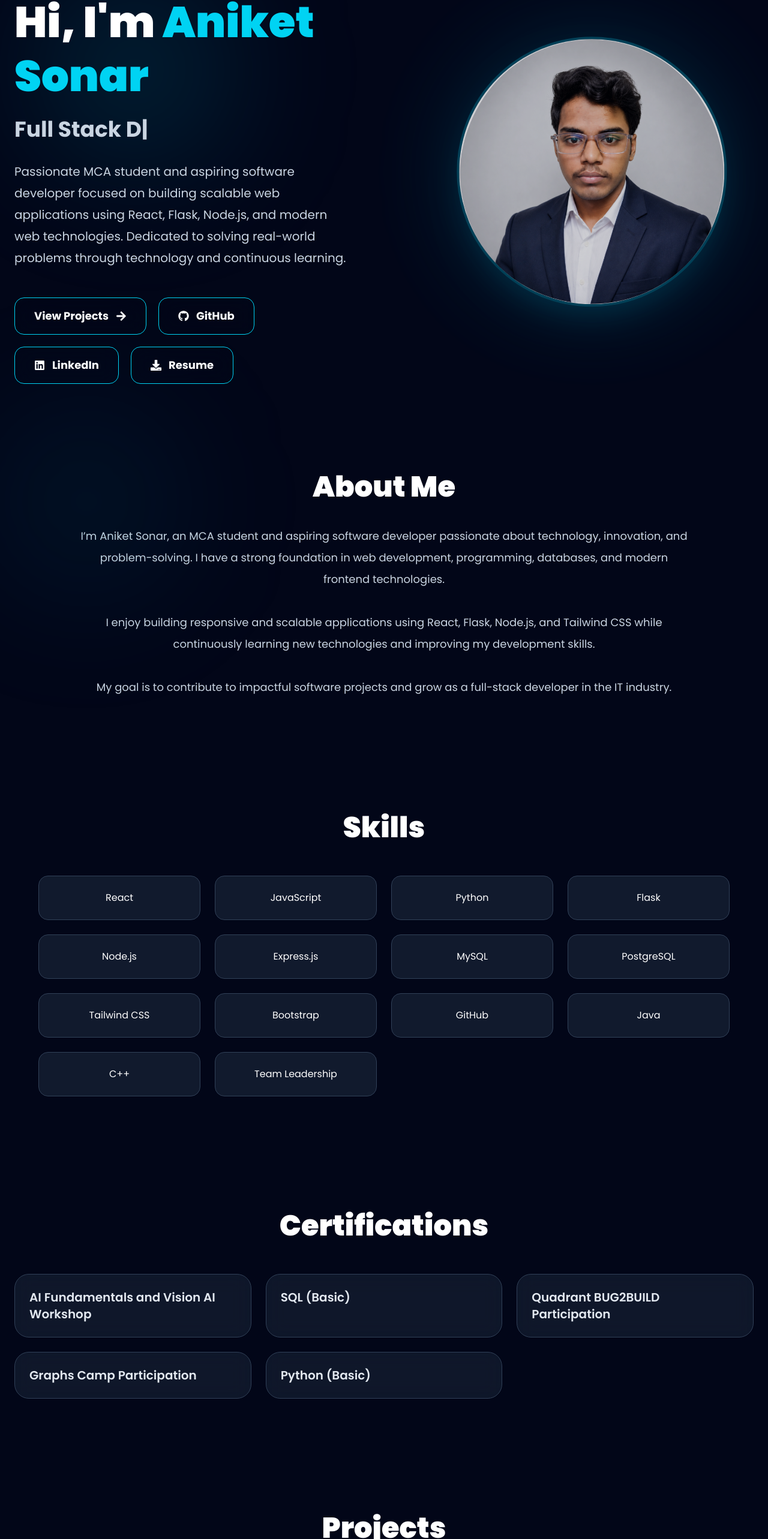
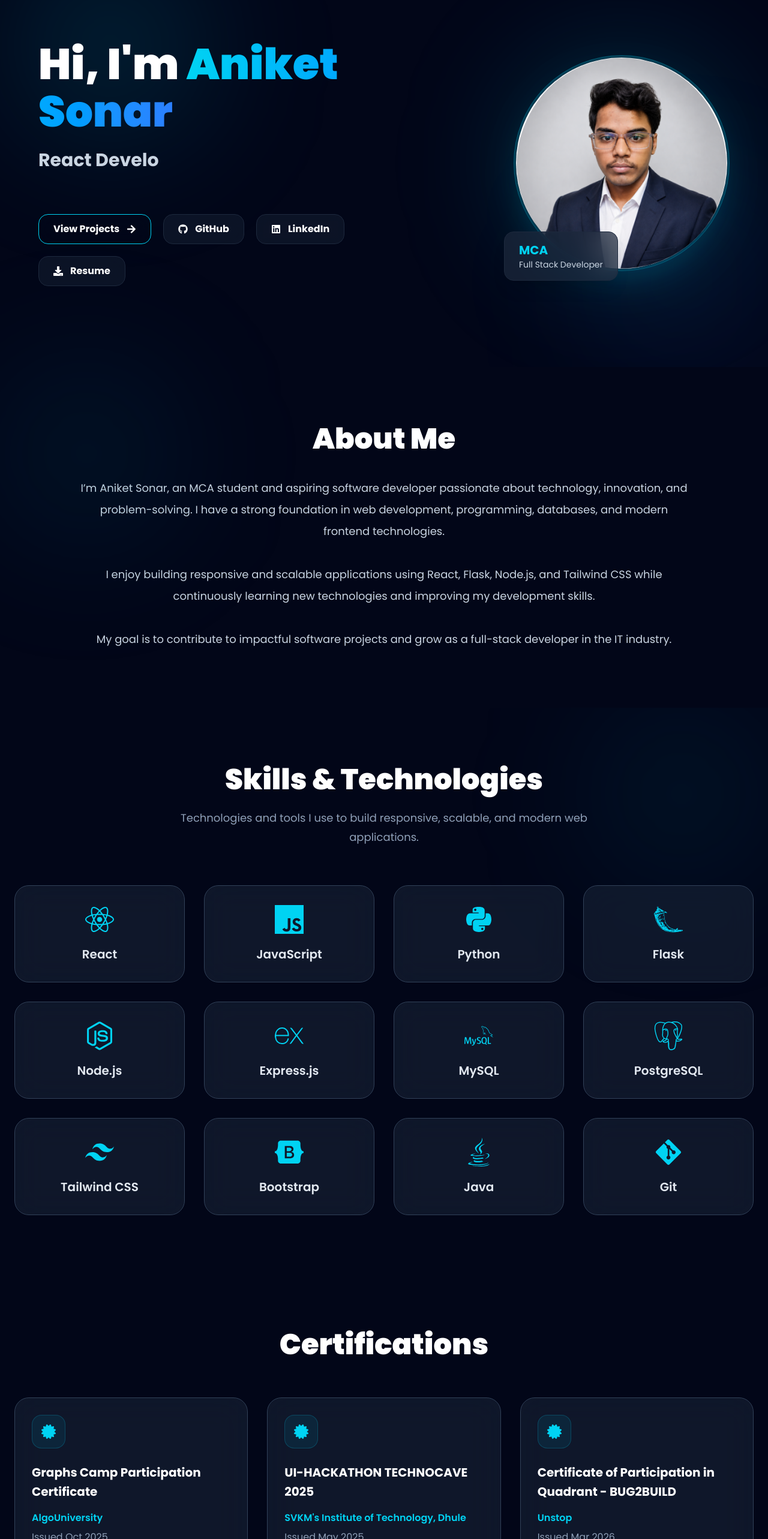
Before and after one commit to AniketSonar/Portfolio, a React (Vite) app: page / in a window 1280 px wide. Shown: the part 173-2739 px from the top of the page at 60% size. Built offline with nearby package versions, Linux system fonts and the light colour scheme.

Commit message:
updated portfolio

```diff
--- a/src/App.jsx
+++ b/src/App.jsx
@@ -6,6 +6,7 @@ import Projects from "./components/Projects"
 import Contact from "./components/Contact"
 import Footer from "./components/Footer"
 import Certifications from "./components/Certifications"
+import Experience from "./components/Experience"
 
 function App() {
   return (
@@ -21,6 +22,7 @@ function App() {
         <About />
         <Skills />
         <Certifications />
+        <Experience />
         <Projects />
         <Contact />
         <Footer />
--- a/src/components/Certifications.jsx
+++ b/src/components/Certifications.jsx
@@ -1,28 +1,76 @@
 import { motion } from "framer-motion"
+import {
+  FaCertificate,
+  FaAward,
+} from "react-icons/fa"
 
 const certifications = [
-  "AI Fundamentals and Vision AI Workshop",
-  "SQL (Basic)",
-  "Quadrant BUG2BUILD Participation",
-  "Graphs Camp Participation",
-  "Python (Basic)",
+  {
+    title: "Graphs Camp Participation Certificate",
+    issuer: "AlgoUniversity",
+    date: "Oct 2025",
+    skills: "Python",
+  },
+
+  {
+    title: "UI-HACKATHON TECHNOCAVE 2025",
+    issuer: "SVKM's Institute of Technology, Dhule",
+    date: "May 2025",
+    skills: "React.js, Front-End Development",
+  },
+
+  {
+    title: "Certificate of Participation in Quadrant - BUG2BUILD",
+    issuer: "Unstop",
+    date: "Mar 2026",
+    credential: "d19ae614-660a-4821-9990-5030a50401c1",
+    skills: "Java, Team Leadership",
+  },
+
+  {
+    title: "AI Fundamentals and Vision AI Workshop",
+    issuer: "Arenesha AI Labs",
+    date: "Dec 2025",
+    skills: "AI Fundamentals",
+  },
+
+  {
+    title: "Python (Basic)",
+    issuer: "HackerRank",
+    date: "Nov 2025",
+    credential: "6709722D4489",
+    skills: "Python",
+  },
+
+  {
+    title: "SQL (Basic)",
+    issuer: "HackerRank",
+    date: "Nov 2025",
+    credential: "01C6FA3E8D2A",
+    skills: "SQL",
+  },
 ]
 
 function Certifications() {
   return (
-    <section className="py-24 px-6">
+    <section
+      id="certifications"
+      className="py-24 px-6"
+    >
 
       <div className="max-w-7xl mx-auto">
 
+        {/* Section Title */}
         <motion.h2
           initial={{ opacity: 0 }}
           whileInView={{ opacity: 1 }}
-          className="text-4xl md:text-5xl font-black text-center mb-14"
+          className="text-4xl md:text-5xl font-black text-center mb-16"
         >
           Certifications
         </motion.h2>
 
-        <div className="grid md:grid-cols-2 lg:grid-cols-3 gap-6">
+        {/* Grid */}
+        <div className="grid md:grid-cols-2 lg:grid-cols-3 gap-8">
 
           {certifications.map((cert, index) => (
 
@@ -31,20 +79,88 @@ function Certifications() {
               initial={{ opacity: 0, y: 40 }}
               whileInView={{ opacity: 1, y: 0 }}
               transition={{ delay: index * 0.1 }}
+              whileHover={{ y: -8 }}
               className="
                 bg-slate-800/50
-                backdrop-blur-lg
+                backdrop-blur-xl
                 border border-slate-700
                 rounded-3xl
-                p-6
+                p-7
                 hover:border-cyan-400
+                hover:shadow-xl
+                hover:shadow-cyan-500/10
                 duration-300
               "
             >
 
-              <h3 className="text-xl font-semibold text-slate-200">
-                {cert}
+              {/* Top Icon */}
+              <div className="
+                w-14 h-14
+                rounded-2xl
+                bg-cyan-500/10
+                border border-cyan-400/20
+                flex items-center justify-center
+                text-cyan-400
+                text-2xl
+                mb-6
+              ">
+                <FaCertificate />
+              </div>
+
+              {/* Title */}
+              <h3 className="text-xl font-bold text-white leading-8 mb-4">
+
+                {cert.title}
+
               </h3>
+
+              {/* Issuer */}
+              <p className="text-cyan-400 font-semibold mb-2">
+
+                {cert.issuer}
+
+              </p>
+
+              {/* Date */}
+              <p className="text-slate-400 mb-4">
+
+                Issued {cert.date}
+
+              </p>
+
+              {/* Skills */}
+              <div className="flex items-center gap-3 mb-4">
+
+                <FaAward className="text-cyan-400" />
+
+                <p className="text-slate-300 text-sm">
+
+                  {cert.skills}
+
+                </p>
+
+              </div>
+
+              {/* Credential */}
+              {cert.credential && (
+                <div className="
+                  mt-4
+                  bg-slate-700/50
+                  border border-slate-600
+                  rounded-xl
+                  px-4 py-3
+                  text-sm
+                  text-slate-300
+                  break-all
+                ">
+
+                  Credential ID:
+                  <br />
+
+                  {cert.credential}
+
+                </div>
+              )}
 
             </motion.div>
 
--- a/src/components/Experience.jsx
+++ b/src/components/Experience.jsx
@@ -0,0 +1,117 @@
+import { motion } from "framer-motion"
+import { FaBriefcase } from "react-icons/fa"
+
+function Experience() {
+  return (
+    <section
+      id="experience"
+      className="py-24 px-6"
+    >
+
+      <div className="max-w-7xl mx-auto">
+
+        {/* Section Title */}
+        <motion.h2
+          initial={{ opacity: 0 }}
+          whileInView={{ opacity: 1 }}
+          className="text-4xl md:text-5xl font-black text-center mb-16"
+        >
+          Experience
+        </motion.h2>
+
+        {/* Experience Card */}
+        <motion.div
+          initial={{ opacity: 0, y: 50 }}
+          whileInView={{ opacity: 1, y: 0 }}
+          transition={{ duration: 0.7 }}
+          className="
+            bg-slate-800/50
+            backdrop-blur-xl
+            border border-slate-700
+            rounded-3xl
+            p-8 md:p-10
+            hover:border-cyan-400
+            hover:shadow-xl
+            hover:shadow-cyan-500/10
+            duration-300
+          "
+        >
+
+          {/* Top */}
+          <div className="flex flex-col md:flex-row md:items-center md:justify-between gap-6">
+
+            {/* Left */}
+            <div className="flex items-start gap-5">
+
+              {/* Icon */}
+              <div className="
+                w-16 h-16
+                rounded-2xl
+                bg-cyan-500/10
+                border border-cyan-400/20
+                flex items-center justify-center
+                text-cyan-400
+                text-2xl
+              ">
+                <FaBriefcase />
+              </div>
+
+              {/* Role Info */}
+              <div>
+
+                <h3 className="text-2xl font-bold text-white mb-2">
+                  Web Development Intern
+                </h3>
+
+                <p className="text-cyan-400 font-semibold">
+                  UptoSkills
+                </p>
+
+              </div>
+
+            </div>
+
+            {/* Date */}
+            <div className="
+              bg-slate-700/50
+              border border-slate-600
+              px-5 py-3
+              rounded-xl
+              text-slate-300
+              text-sm md:text-base
+              w-fit
+            ">
+              Nov 2025 – Feb 2026
+            </div>
+
+          </div>
+
+          {/* Description */}
+          <div className="mt-10 space-y-5 text-slate-300 leading-8">
+
+            <p>
+              • Developed responsive UI components using
+              React.js and Tailwind CSS.
+            </p>
+
+            <p>
+              • Collaborated with mentors to understand
+              project requirements and workflows.
+            </p>
+
+            <p>
+              • Improved frontend responsiveness and
+              user experience for web applications.
+            </p>
+
+          </div>
+
+        </motion.div>
+
+      </div>
+
+    </section>
+  )
+}
+
+export default Experience
--- a/src/components/Hero.jsx
+++ b/src/components/Hero.jsx
@@ -1,68 +1,111 @@
 import { motion } from "framer-motion";
 import { TypeAnimation } from "react-type-animation";
+
+import { FaGithub, FaLinkedin, FaDownload, FaArrowRight } from "react-icons/fa";
+
 import profile from "../assets/profile.png";
-import { FaGithub, FaLinkedin, FaDownload, FaArrowRight } from "react-icons/fa";
 
 function Hero() {
   return (
-    <section className="min-h-screen flex items-center justify-center px-6 relative overflow-hidden">
+    <section
+      className="
+        min-h-[90vh]
+        flex items-center
+        justify-center
+        px-6
+        pt-20 pb-10
+        relative
+        overflow-hidden
+      "
+    >
       {/* Background Glow */}
-      <div className="absolute top-20 left-20 w-72 h-72 bg-cyan-500/20 blur-[120px] rounded-full"></div>
+      <div className="absolute top-10 left-10 w-72 h-72 bg-cyan-500/20 blur-[120px] rounded-full"></div>
 
-      <div className="max-w-7xl mx-auto grid lg:grid-cols-2 gap-16 lg:gap-24 items-center relative z-10">
+      <div className="absolute bottom-0 right-0 w-72 h-72 bg-blue-500/10 blur-[120px] rounded-full"></div>
+
+      <div
+        className="
+        max-w-6xl
+        mx-auto
+        grid
+        lg:grid-cols-2
+        gap-10 lg:gap-16
+        items-center
+        relative
+        z-10
+      "
+      >
         {/* LEFT SIDE */}
         <motion.div
           initial={{ opacity: 0, x: -80 }}
           animate={{ opacity: 1, x: 0 }}
           transition={{ duration: 1 }}
         >
-          <p className="text-cyan-400 uppercase tracking-[6px] mb-6 text-sm md:text-base">
-            Welcome To My Portfolio
-          </p>
-
-          <h1 className="text-5xl sm:text-6xl md:text-7xl font-black leading-tight mb-6">
-            Hi, I'm <span className="text-cyan-400">Aniket Sonar</span>
+          {/* Main Heading */}
+          <h1
+            className="
+            text-4xl
+            sm:text-5xl
+            md:text-6xl
+            lg:text-7xl
+            font-black
+            leading-[1.1]
+            mb-6
+          "
+          >
+            Hi, I'm{" "}
+            <span
+              className="
+              text-transparent
+              bg-clip-text
+              bg-gradient-to-r
+              from-cyan-400
+              to-blue-500
+            "
+            >
+              Aniket Sonar
+            </span>
           </h1>
 
           {/* Typing Animation */}
           <TypeAnimation
             sequence={[
-              "MCA Student",
-              2000,
               "Full Stack Developer",
               2000,
               "React Developer",
               2000,
               "Python Developer",
               2000,
+              "MCA Student",
+              2000,
             ]}
-            wrapper="h2"
+            wrapper="div"
             speed={50}
             repeat={Infinity}
-            className="text-2xl md:text-4xl text-slate-300 mb-8 font-bold"
+            className="
+              text-xl
+              md:text-3xl
+              font-bold
+              text-slate-300
+              mb-8
+              min-h-[60px]
+            "
           />
 
-          <p className="text-slate-300 text-lg md:text-xl leading-9 max-w-2xl">
-            Passionate MCA student and aspiring software developer focused on
-            building scalable web applications using React, Flask, Node.js, and
-            modern web technologies. Dedicated to solving real-world problems
-            through technology and continuous learning.
-          </p>
-
-
-
           {/* Buttons */}
-          <div className="mt-12 flex gap-5 flex-wrap">
+          <div className="mt-12 flex flex-wrap gap-5">
+            {/* Projects */}
             <a
               href="#projects"
               className="
+                group
                 border border-cyan-400
                 hover:bg-cyan-400
                 hover:text-black
-                px-8 py-4
+                px-6 py-3
                 rounded-2xl
                 font-bold
-                text-lg
+                text-base
                 duration-300
                 backdrop-blur-lg
                 hover:shadow-lg
@@ -70,25 +113,26 @@ function Hero() {
               "
             >
               <span className="flex items-center gap-3">
-                View Projects <FaArrowRight />
+                View Projects
+                <FaArrowRight className="group-hover:translate-x-1 duration-300" />
               </span>
             </a>
 
+            {/* GitHub */}
             <a
               href="https://github.com/AniketSonar"
               target="_blank"
               className="
-                border border-cyan-400
-                hover:bg-cyan-400
-                hover:text-black
-                px-8 py-4
+                border border-slate-800
+                hover:border-cyan-400
+                hover:text-cyan-400
+                px-6 py-3
                 rounded-2xl
                 font-bold
-                text-lg
+                text-base
                 duration-300
+                bg-slate-800/40
                 backdrop-blur-lg
-                hover:shadow-lg
-                hover:shadow-cyan-500/30
               "
             >
               <span className="flex items-center gap-3">
@@ -97,21 +141,22 @@ function Hero() {
               </span>
             </a>
 
+            {/* LinkedIn */}
             <a
               href="https://www.linkedin.com/in/sonaraniket"
               target="_blank"
               className="
-              border border-cyan-400
-              hover:bg-cyan-400
-              hover:text-black
-              px-8 py-4
-              rounded-2xl
-              font-bold
-              text-lg
-              duration-300
-              backdrop-blur-lg
-              hover:shadow-lg
-              hover:shadow-cyan-500/30"
+                border border-slate-800
+                hover:border-cyan-400
+                hover:text-cyan-400
+                px-6 py-3
+                rounded-2xl
+                font-bold
+                text-base
+                duration-300
+                bg-slate-800/40
+                backdrop-blur-lg
+              "
             >
               <span className="flex items-center gap-3">
                 <FaLinkedin />
@@ -119,21 +164,21 @@ function Hero() {
               </span>
             </a>
 
+            {/* Resume */}
             <a
               href="/resume.pdf"
               download
               className="
-                border border-cyan-400
-                hover:bg-cyan-400
-                hover:text-black
-                px-8 py-4
+                border border-slate-800
+                hover:border-cyan-400
+                hover:text-cyan-400
+                px-6 py-3
                 rounded-2xl
                 font-bold
-                text-lg
+                text-base
                 duration-300
+                bg-slate-800/40
                 backdrop-blur-lg
-                hover:shadow-lg
-                hover:shadow-cyan-500/30
               "
             >
               <span className="flex items-center gap-3">
@@ -147,40 +192,72 @@ function Hero() {
         {/* RIGHT SIDE */}
         <motion.div
           initial={{ opacity: 0, x: 80 }}
-          animate={{
-            opacity: 1,
-            x: 0,
-            y: [0, -10, 0],
-          }}
-          transition={{
-            duration: 4,
-            repeat: Infinity,
-          }}
-          className="flex justify-center"
+          animate={{ opacity: 1, x: 0 }}
+          transition={{ duration: 1 }}
+          className="flex justify-center lg:justify-end items-center"
         >
           <div className="relative">
-            {/* Glow Ring */}
-            <div className="absolute inset-0 bg-cyan-500/20 blur-[80px] rounded-full"></div>
+            {/* Glow */}
+            <div
+              className="
+              absolute
+              inset-0
+              bg-cyan-500/20
+              blur-[100px]
+              rounded-full
+            "
+            ></div>
 
-            {/* Image */}
+            {/* Image Border */}
+            <div
+              className="
+              absolute
+              inset-0
+              rounded-full
+              border
+              border-cyan-400/20
+            "
+            ></div>
+
+            {/* Profile Image */}
             <img
               src={profile}
-              alt="Aniket"
+              alt="Aniket Sonar"
               className="
                 relative
-                w-[280px]
-                md:w-[380px]
-                lg:w-[450px]
+                w-[240px]
+sm:w-[300px]
+md:w-[360px]
+lg:w-[360px]
                 rounded-full
                 border-4
-                border-cyan-400/30
+                border-cyan-400/20
+                object-cover
                 shadow-2xl
                 shadow-cyan-500/20
                 hover:scale-105
                 duration-500
-                object-cover
               "
             />
+
+            {/* Floating Card */}
+            <div
+              className="
+              absolute
+              -bottom-4
+              -left-4
+              bg-slate-800/70
+              backdrop-blur-xl
+              border border-slate-800
+              px-6 py-4
+              rounded-2xl
+              shadow-xl
+            "
+            >
+              <h3 className="text-cyan-400 font-bold text-xl">MCA</h3>
+
+              <p className="text-slate-300 text-sm">Full Stack Developer</p>
+            </div>
           </div>
         </motion.div>
       </div>
--- a/src/components/Skills.jsx
+++ b/src/components/Skills.jsx
@@ -1,51 +1,184 @@
 import { motion } from "framer-motion"
 
+import {
+  FaReact,
+  FaPython,
+  FaNodeJs,
+  FaGitAlt,
+  FaJava,
+} from "react-icons/fa"
+
+import {
+  SiJavascript,
+  SiTailwindcss,
+  SiFlask,
+  SiMysql,
+  SiPostgresql,
+  SiExpress,
+  SiBootstrap,
+} from "react-icons/si"
+
 const skills = [
-  "React",
-  "JavaScript",
-  "Python",
-  "Flask",
-  "Node.js",
-  "Express.js",
-  "MySQL",
-  "PostgreSQL",
-  "Tailwind CSS",
-  "Bootstrap",
-  "GitHub",
-  "Java",
-  "C++",
-  "Team Leadership",
+  {
+    name: "React",
+    icon: <FaReact />,
+  },
+
+  {
+    name: "JavaScript",
+    icon: <SiJavascript />,
+  },
+
+  {
+    name: "Python",
+    icon: <FaPython />,
+  },
+
+  {
+    name: "Flask",
+    icon: <SiFlask />,
+  },
+
+  {
+    name: "Node.js",
+    icon: <FaNodeJs />,
+  },
+
+  {
+    name: "Express.js",
+    icon: <SiExpress />,
+  },
+
+  {
+    name: "MySQL",
+    icon: <SiMysql />,
+  },
+
+  {
+    name: "PostgreSQL",
+    icon: <SiPostgresql />,
+  },
+
+  {
+    name: "Tailwind CSS",
+    icon: <SiTailwindcss />,
+  },
+
+  {
+    name: "Bootstrap",
+    icon: <SiBootstrap />,
+  },
+
+  {
+    name: "Java",
+    icon: <FaJava />,
+  },
+
+  {
+    name: "Git",
+    icon: <FaGitAlt />,
+  },
 ]
 
 function Skills() {
   return (
     <section
       id="skills"
-      className="py-24 px-6"
+      className="py-24 px-6 relative overflow-hidden"
     >
 
-      <div className="max-w-6xl mx-auto">
+      {/* Background Glow */}
+      <div className="absolute top-0 right-0 w-72 h-72 bg-cyan-500/10 blur-[120px] rounded-full"></div>
 
+      <div className="max-w-7xl mx-auto relative z-10">
+
+        {/* Heading */}
         <motion.h2
           initial={{ opacity: 0 }}
           whileInView={{ opacity: 1 }}
-          className="text-4xl md:text-5xl font-black mb-14 text-center"
+          className="text-4xl md:text-5xl font-black text-center mb-6"
         >
-          Skills
+          Skills & Technologies
         </motion.h2>
 
-        <div className="grid grid-cols-2 md:grid-cols-4 gap-6">
+        {/* Subtitle */}
+        <p className="text-slate-400 text-center max-w-3xl mx-auto leading-8 mb-16 text-lg">
+
+          Technologies and tools I use to build responsive,
+          scalable, and modern web applications.
+
+        </p>
+
+        {/* Skills Grid */}
+        <div className="grid grid-cols-2 md:grid-cols-3 lg:grid-cols-4 gap-8">
 
           {skills.map((skill, index) => (
+
             <motion.div
               key={index}
               initial={{ opacity: 0, y: 40 }}
               whileInView={{ opacity: 1, y: 0 }}
               transition={{ delay: index * 0.05 }}
-              className="bg-slate-800/60 backdrop-blur-lg border border-slate-700 p-6 rounded-2xl text-center hover:bg-cyan-400 hover:text-black duration-300 hover:scale-105 cursor-pointer"
+              whileHover={{
+                y: -8,
+                scale: 1.03,
+              }}
+              className="
+                group
+                relative
+                bg-slate-800/50
+                backdrop-blur-xl
+                border border-slate-700
+                rounded-3xl
+                p-8
+                flex flex-col items-center justify-center
+                text-center
+                hover:border-cyan-400
+                hover:shadow-2xl
+                hover:shadow-cyan-500/10
+                duration-300
+                overflow-hidden
+              "
             >
-              {skill}
+
+              {/* Glow Effect */}
+              <div className="
+                absolute
+                inset-0
+                bg-cyan-500/0
+                group-hover:bg-cyan-500/5
+                duration-300
+              "></div>
+
+              {/* Icon */}
+              <div className="
+                text-5xl
+                text-cyan-400
+                mb-5
+                relative
+                z-10
+                group-hover:scale-110
+                duration-300
+              ">
+                {skill.icon}
+              </div>
+
+              {/* Skill Name */}
+              <h3 className="
+                text-lg
+                md:text-xl
+                font-semibold
+                text-slate-200
+                relative
+                z-10
+              ">
+
+                {skill.name}
+
+              </h3>
+
             </motion.div>
+
           ))}
 
         </div>
```
Also changed, not shown: src/components/Navbar.jsx (+18 -21 lines), 1 other file (tests, documents, lock files or other folders).
